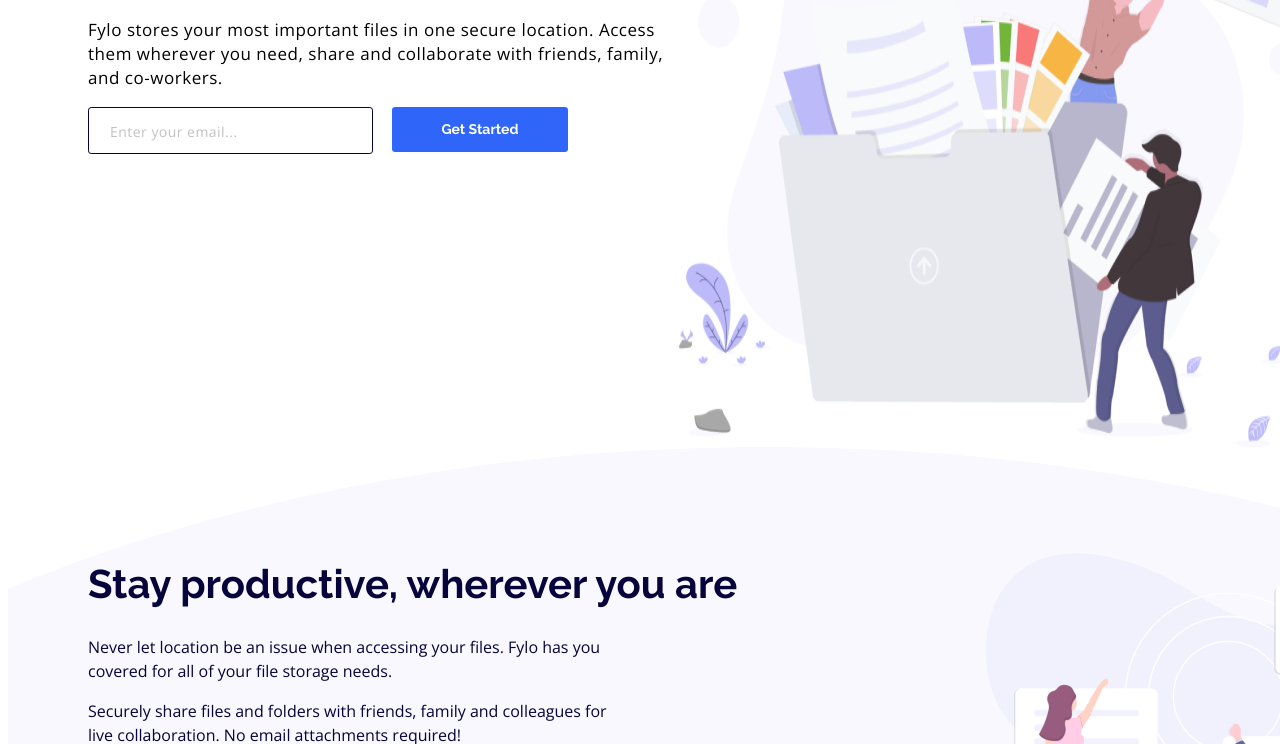
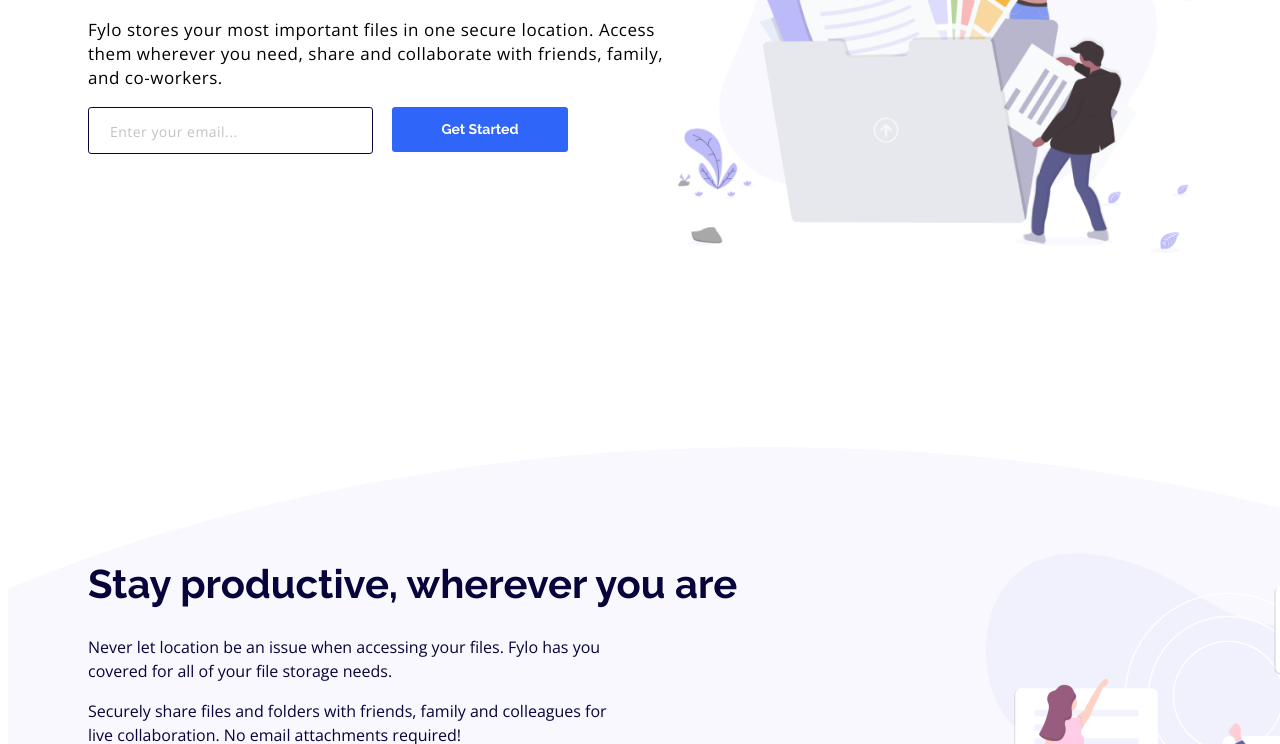
Before and after one commit to Tazochig/PreMidterm, a plain HTML site: page index.html in a window 1280 px wide. Shown: the part 359-1103 px from the top of the page. Drawn offline with nearby package versions, Linux system fonts and the light colour scheme.

Commit message:
Update index.html

```diff
--- a/index.html
+++ b/index.html
@@ -47,7 +47,7 @@
             <button class="gilaki">Get Started</button>
           </div>
         </div>
-        <img src="./Images/illustration_1-01.png" alt="" />
+        <img class="foto" src="./Images/illustration_1-01.png" alt="" />
       </div>
       <div class="Shinaarsi">
         <div class="content">
```
